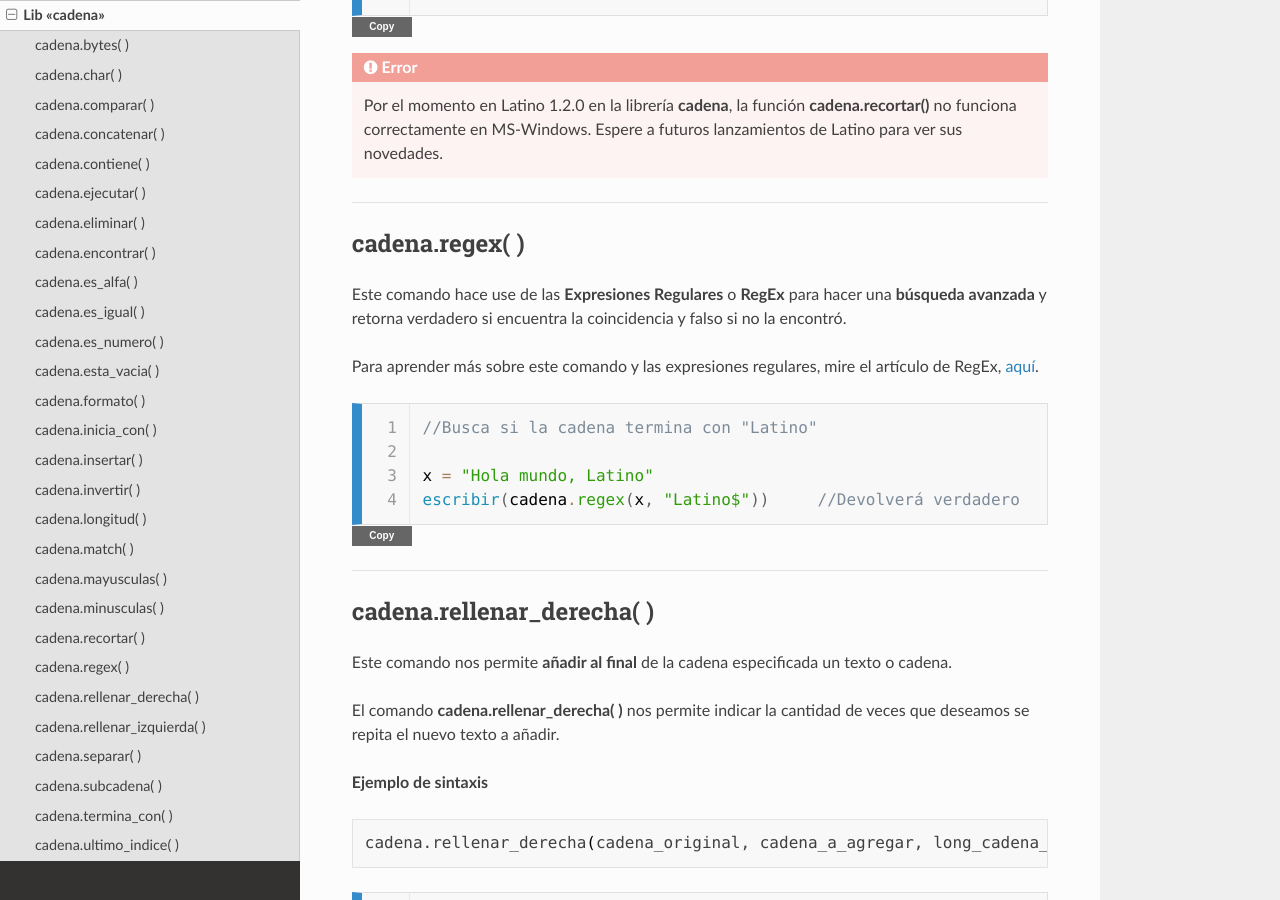
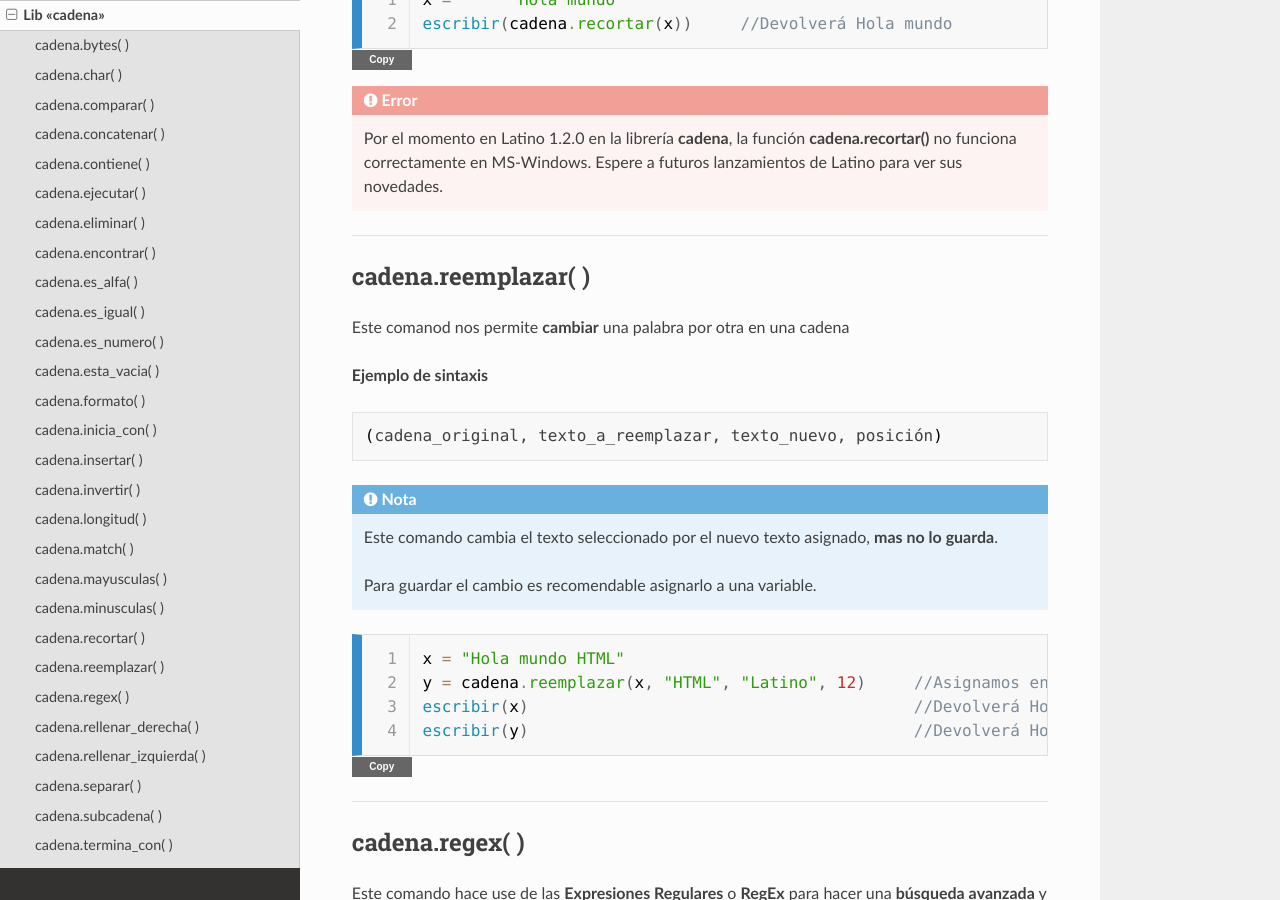
Before and after one commit to LatinoDocs/Manual-Latino, a Sphinx documentation site: the page built from docs/librerias/Cadena.rst, in a window 1280 px wide and 900 px high, scrolled down 8703 px. Built offline with Sphinx 7.4.7 and the Read the Docs theme 2.0.0, drawn with Linux system fonts in a browser that asks for light colours; comment, search, counter and statistics services are not loaded; some of the changed text lies outside the part shown.

Commit message:
Se ha añadido el comando **cadena.reemplazar()**

```diff
--- a/docs/librerias/Cadena.rst
+++ b/docs/librerias/Cadena.rst
@@ -58,6 +58,8 @@ La librería **cadena** nos permite trabajar y manipular las :ref:`cadenas (stri
 | minusculas\( \)         | 1          | Combierte toda la cadena en minúsculas                                   |
 +-------------------------+------------+--------------------------------------------------------------------------+
 | recortar\( \)           | 1          | Elimina los espacios al inicio y al final de la cadena                   |
++-------------------------+------------+--------------------------------------------------------------------------+
+| reemplazar\( \)         | 4          | Cambiar una palabra por otra en una cadena                               |
 +-------------------------+------------+--------------------------------------------------------------------------+
 | regex\( \)              | 2          | Regresa un valor buelano si encuentra la coincidencia                    |
 +-------------------------+------------+--------------------------------------------------------------------------+
@@ -391,19 +393,28 @@ Este comando **elimina** cualquier **carácter de espacio** al inicio y al final
 
 .. error:: Por el momento en Latino 1.2.0 en la librería **cadena**, la función **cadena.recortar()** no funciona correctamente en MS-Windows. Espere a futuros lanzamientos de Latino para ver sus novedades.
 
-.. ----
+----
 
-.. cadena.reemplazar\( \)
-.. -----------------------
-.. Cambiar una palabra por otra en una cadena (cadena_original, texto_a_reemplazar, texto_nuevo, posición)
+cadena.reemplazar\( \)
+-----------------------
+Este comanod nos permite **cambiar** una palabra por otra en una cadena
 
-.. .. raw:: html
+**Ejemplo de sintaxis**
 
-..    <pre><code class="language-latino line-numbers"></code></pre>
+.. code-block:: bash
 
-.. | reemplazar\( \)         | 4          | Cambiar una palabra por otra en una cadena                               |
-.. +-------------------------+------------+--------------------------------------------------------------------------+
+   (cadena_original, texto_a_reemplazar, texto_nuevo, posición)
 
+.. note:: Este comando cambia el texto seleccionado por el nuevo texto asignado, **mas no lo guarda**.
+
+   Para guardar el cambio es recomendable asignarlo a una variable.
+
+.. raw:: html
+
+   <pre><code class="language-latino line-numbers">x = "Hola mundo HTML"
+   y = cadena.reemplazar(x, "HTML", "Latino", 12)     //Asignamos en una variable el nuevo texto
+   escribir(x)                                        //Devolverá Hola mundo HTML
+   escribir(y)                                        //Devolverá Hola mundo Latino</code></pre>
 
 ----
 
```
Also changed, not shown: other parts of docs/librerias/Cadena.rst (+0 -2 lines).
